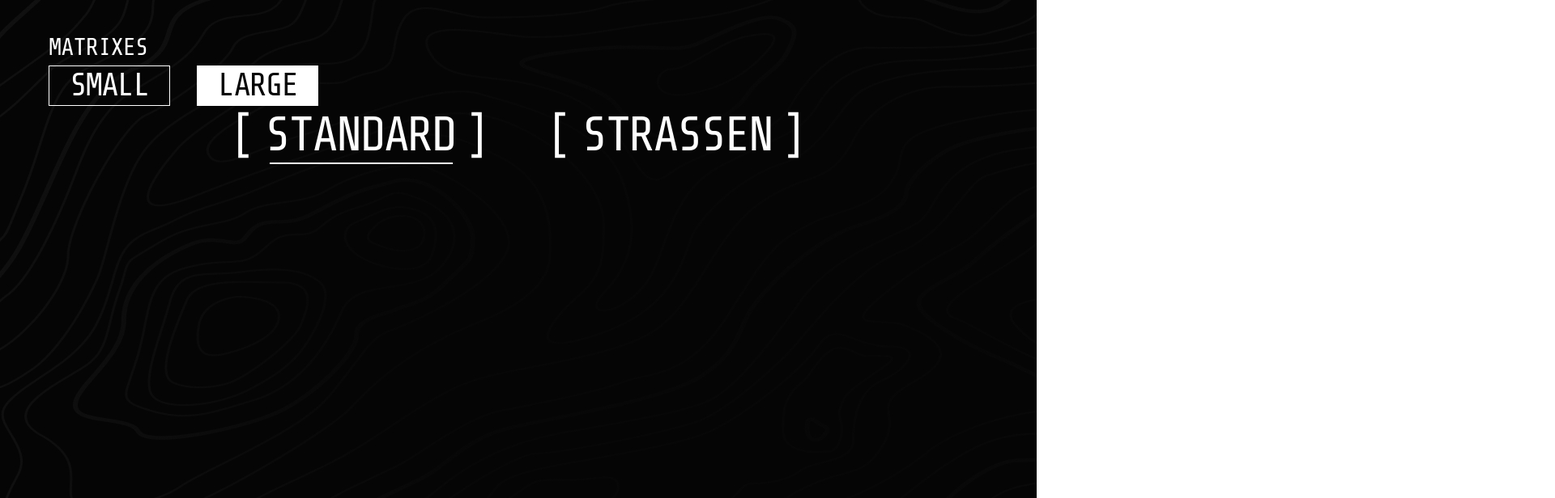
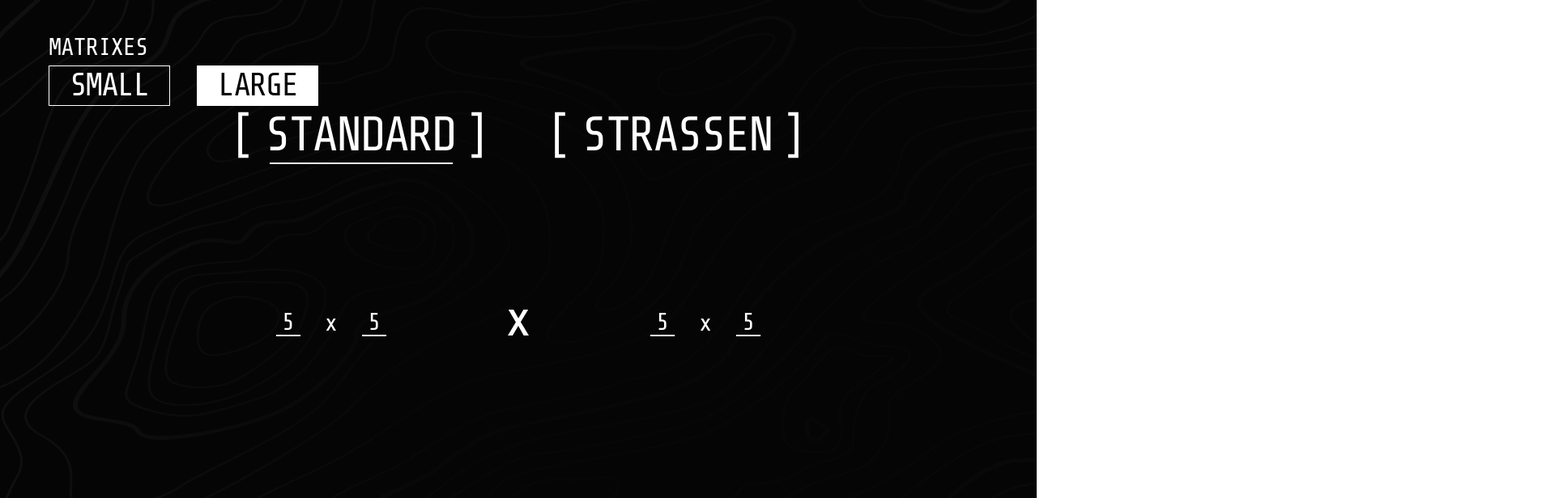
Before and after one commit to Fuz7/matrix_multiplication, a React (Vite) app: page / in a window 1280 px wide. Both pictures are taken after a click on the element "LARGE". Shown: the top 616 px of the page at 81% size, 1920 px wide, since content can reach past the window. Built offline with nearby package versions, Linux system fonts and the light colour scheme.

Commit message:
Change matrix input depending on size and matrix type

```diff
--- /dev/null
+++ b/src/components/Main/LargeMatrix.jsx
@@ -0,0 +1,19 @@
+import DimensionInput from "./DimensionInput";
+import largeXSymbol from '@images/largeXSymbol.svg'
+export default function LargeMatrix({inputMatrixes}){
+  const { matrix1Pos, setMatrix1Pos, matrix2Pos, setMatrix2Pos } =
+    inputMatrixes;
+
+  return(
+    <main className="flex min-w-[100%] flex-col items-center
+    min-h-[calc(100vh-204px)] justify-between">
+      <div></div>
+      <div className="flex gap-[150px] mb-[204px]">
+        <DimensionInput matrixPos={matrix1Pos} setMatrixPos={setMatrix1Pos} />
+        <img src={largeXSymbol} alt="" />
+        <DimensionInput matrixPos={matrix2Pos} setMatrixPos={setMatrix2Pos}/>
+      </div>
+      <div></div>
+    </main>
+  )
+}
--- a/src/components/Main/Main.jsx
+++ b/src/components/Main/Main.jsx
@@ -1,8 +1,9 @@
-import { useState } from "react";
-import StandardMatrix from "./StandardMatrix";
-import StandardResult from "./StandardResult";
+import { useEffect, useState } from "react";
+import SmallMatrix from "./SmallMatrix";
+import Result from "./Result";
 import { motion } from "motion/react";
-import { useIsMultiplicationFinished, useMatrixSizeStore, useStandardKey } from "../../utils/store";
+import { useIsMultiplicationFinished, useMatrixSizeStore, useMultiplicationType, useStandardKey } from "../../utils/store";
+import LargeMatrix from "./LargeMatrix";
 
 export default function Main() {
   const [matrix1Pos, setMatrix1Pos] = useState({ row: "3", col: "2" });
@@ -17,6 +18,23 @@ export default function Main() {
     setMatrix2Pos,
   };
   const standardKey = useStandardKey((state)=>state.standardKey)
+  const multiplicationType = useMultiplicationType((state)=>state.multiplicationType)
+  useEffect(()=>{
+    if(matrixSize === 'small' && multiplicationType === 'standard' ){
+      setMatrix1Pos({row:"3",col:'2'})
+      setMatrix2Pos({row:'2',col:'3'})
+    }else if(matrixSize === 'small' && multiplicationType === 'strassen'){
+      setMatrix1Pos({row:"2",col:'2'})
+      setMatrix2Pos({row:'2',col:'2'})
+    }else if(matrixSize === 'large' && multiplicationType === 'standard' ){
+      setMatrix1Pos({row:"5",col:'5'})
+      setMatrix2Pos({row:'5',col:'5'})
+    }else if(matrixSize === 'large' && multiplicationType === 'strassen' ){
+      setMatrix1Pos({row:"6",col:'6'})
+      setMatrix2Pos({row:'6',col:'6'})
+    }
+  },[matrixSize,multiplicationType,setMatrix1Pos,setMatrix2Pos])
+
 
   return (
     <motion.main
@@ -30,13 +48,17 @@ export default function Main() {
     className="flex ">
       {matrixSize === 'small' && (
         <>
-        <StandardMatrix
+        <SmallMatrix
         key={standardKey}
         inputMatrixes={inputMatrixes} />
-        <StandardResult row={matrix1Pos.row} col={matrix2Pos.col}/>
         </>
 
       )}
+      {matrixSize === 'large' && (
+        <LargeMatrix inputMatrixes={inputMatrixes} />
+      )}
+      <Result row={matrix1Pos.row} col={matrix2Pos.col} matrixSize={matrixSize}/>
+
     </motion.main>
   );
 }
--- a/src/components/Main/StandardResult.jsx
+++ b/src/components/Main/Result.jsx
@@ -12,14 +12,17 @@ import {
 } from "../../utils/store";
 import { useEffect, useState } from "react";
 
-export default function StandardResult({ row, col }) {
+export default function StandardResult({ row, col,matrixSize }) {
 
   const resultMatrixSize = useResultMatrixSize((state)=>state.resultMatrixSize)
   const resultExecutionTime = useResultExecutionTime((state)=>state.resultExecutionTime)
 
   return (
     <div className="flex flex-col min-w-[100%] gap-[100px]">
-    <div className="flex min-w-[100%] gap-[150px] pt-[120px] pl-[300px]">
+    <div className={`flex min-w-[100%] pt-[120px]
+    ${matrixSize === 'small'?' gap-[150px] pl-[300px]':
+    'justify-center'}`}>
+      {matrixSize === 'small' && (
       <div className="h-fit">
         <Matrix
           row={row}
@@ -28,6 +31,7 @@ export default function StandardResult({ row, col }) {
           matrixOutput={true}
         />
       </div>
+      )}
 
       <div className="flex flex-col gap-[50px]">
         <h2 className="text-[50px] leading-none tracking-[-0.08em] ">
--- a/src/components/Main/StandardMatrix.jsx
+++ b/src/components/Main/SmallMatrix.jsx
@@ -18,7 +18,7 @@ import {
   InvisibleSumSpan,
 } from "./Animation";
 
-export default function StandardMatrix({ inputMatrixes }) {
+export default function SmallMatrix({ inputMatrixes }) {
   const { matrix1Pos, setMatrix1Pos, matrix2Pos, setMatrix2Pos } =
     inputMatrixes;
   const started = useStartedStore((state) => state.started);
--- a/src/components/hooks/animation.jsx
+++ b/src/components/hooks/animation.jsx
@@ -70,6 +70,7 @@ export function useStandardMatrixAnimation(
       let x = 0;
       let y = 0;
       let orderNumber = 1;
+
       for (const step of steps) {
         await animateMult(
           animatingMultSymbol,
```
Also changed, not shown: src/assets/images/largeXSymbol.svg (added), src/components/hooks/main.jsx (added).
